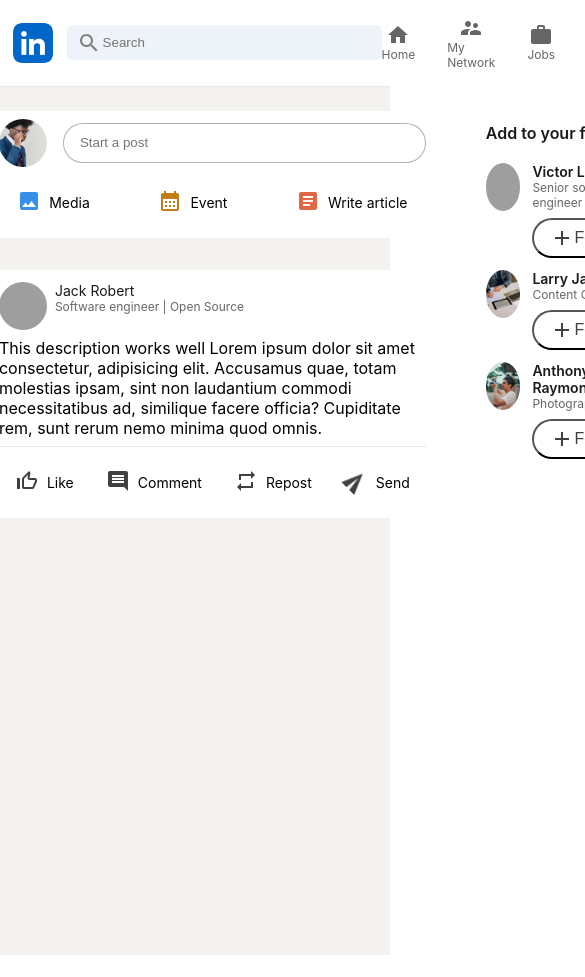
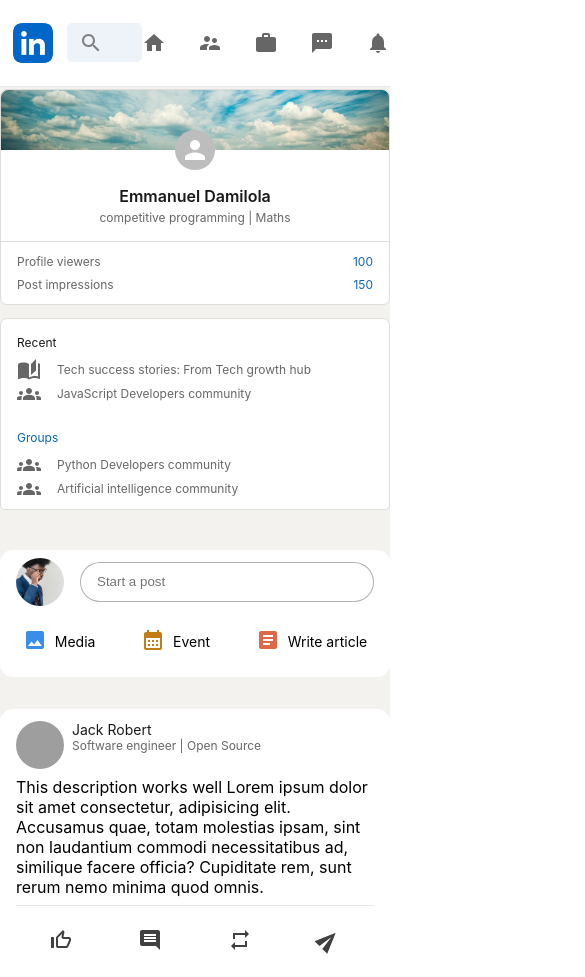
Before and after one commit to DAEM007/linkedIn-clone, a React (Create React App) app: page / in a window 390 px wide. Shown: the top 977 px of the page, 585 px wide, since content can reach past the window. Before the commit the page ends 955 px from the top, so only its background shows below. Built offline with nearby package versions, Linux system fonts and the light colour scheme; grey boxes are pictures that could not be loaded.

Commit message:
updates to linkedIn-clone

```diff
--- a/src/App.css
+++ b/src/App.css
@@ -7,9 +7,23 @@
 
 .app .app__body {
   max-width: 1128px;
+  margin-inline: auto;
   display: flex;
   justify-content: center;
   gap: 2rem;
   margin-top: 24px;
   height: 100vh;
 }
+
+@media (max-width: 576px) {
+  .app .app__body {
+    width: 100%;
+  }
+}
+
+@media (max-width: 768px) {
+  .app .app__body {
+    flex-direction: column;
+    margin-inline: 2.4rem;
+  }
+}
--- a/src/FeedOption.css
+++ b/src/FeedOption.css
@@ -18,3 +18,9 @@
 .share__box .send__icon {
   transform: rotate(-45deg);
 }
+
+@media (max-width: 768px) {
+  .share__box .reaction__text {
+    display: none;
+  }
+}
--- a/src/FeedOption.js
+++ b/src/FeedOption.js
@@ -1,13 +1,13 @@
 import React from "react";
 import "./FeedOption.css";
 
-export const FeedOption = ({ Icon, title, color, sendClass }) => {
+export const FeedOption = ({ Icon, title, color, classLabel, sendClass }) => {
   return (
     <div className="share__box">
       <div className={`icon__container ${sendClass && "send__icon"}`}>
         {Icon && <Icon style={{ color: color }} className="share__box__icon" />}
       </div>
-      <p>{title}</p>
+      <p className={`${classLabel && "reaction__text"}`}>{title}</p>
     </div>
   );
 };
--- a/src/Feeds.js
+++ b/src/Feeds.js
@@ -58,6 +58,7 @@
               Icon={option.icon}
               title={option.title}
               color={option.color}
+              classLabel={option.classLabel}
               sendClass={option.sendClass}
             />
           ))}
--- a/src/FeedsOptionData.js
+++ b/src/FeedsOptionData.js
@@ -29,21 +29,25 @@
     icon: ThumbUpOffAltIcon,
     title: "Like",
     color: "#000000bf",
+    classLabel: true,
   },
   {
     icon: CommentIcon,
     title: "Comment",
     color: "#000000bf",
+    classLabel: true,
   },
   {
     icon: RepeatIcon,
     title: "Repost",
     color: "#000000bf",
+    classLabel: true,
   },
   {
     icon: SendIcon,
     title: "Send",
     color: "#000000bf",
-    sendClass: "send-icon",
+    classLabel: true,
+    sendClass: true,
   },
 ];
--- a/src/Header.css
+++ b/src/Header.css
@@ -16,6 +16,7 @@
 }
 
 .header__left {
+  flex: 0.4;
   display: flex;
   align-items: center;
 }
@@ -28,10 +29,10 @@
 }
 
 .header__left .header__search {
+  width: 60%;
   display: flex;
   align-items: center;
-  padding: 10px;
-  padding-right: 100px;
+  padding: 12px;
   border-radius: 5px;
   height: 15px;
   background: #edf3f8;
@@ -45,8 +46,15 @@
 }
 
 .header__right {
+  flex: 0.6;
   display: flex;
   align-items: center;
   justify-content: center;
   gap: 2rem;
 }
+
+@media (max-width: 768px) {
+  .header__search input {
+    display: none;
+  }
+}
--- a/src/Header.js
+++ b/src/Header.js
@@ -24,6 +24,7 @@
               Icon={option.icon}
               avatar={option.avatar}
               title={option.title}
+              classLabel={option.classLabel}
             />
           ))}
         </div>
--- a/src/HeaderOption.css
+++ b/src/HeaderOption.css
@@ -25,3 +25,13 @@
   font-size: 12px;
   font-weight: 400;
 }
+
+@media (max-width: 768px) {
+  .headerOption.me {
+    display: none;
+  }
+
+  .headerOption__title {
+    display: none;
+  }
+}
--- a/src/HeaderOption.js
+++ b/src/HeaderOption.js
@@ -1,9 +1,9 @@
 import React from "react";
 import "./HeaderOption.css";
 
-function HeaderOption({ Icon, title, avatar }) {
+function HeaderOption({ Icon, title, avatar, classLabel }) {
   return (
-    <div className="headerOption">
+    <div className={`headerOption ${classLabel && "me"}`}>
       {avatar && <img className="headerOption__avatar" src={avatar} alt="" />}
       {Icon && <Icon className="headerOption__icon" />}
       <h3 className="headerOption__title">{title}</h3>
--- a/src/HeaderOptionData.js
+++ b/src/HeaderOptionData.js
@@ -29,5 +29,6 @@
   {
     avatar: Avatar,
     title: "Me",
+    classLabel: true,
   },
 ];
--- a/src/Sidebar.css
+++ b/src/Sidebar.css
@@ -1,5 +1,5 @@
 .sidebar {
-  max-width: 225px;
+  /* max-width: 225px; */
   position: sticky;
   top: 80px;
   flex: 0.2;
@@ -33,15 +33,12 @@
 }
 
 .sidebar__author img {
-  border-top-left-radius: 7px;
-  border-top-right-radius: 7px;
-}
-
-.sidebar__author img {
   width: 100%;
   height: 60px;
   object-fit: cover;
   margin-bottom: -20px;
+  border-top-left-radius: 7px;
+  border-top-right-radius: 7px;
 }
 
 .sidebar__author .author__bio {
@@ -141,3 +138,15 @@
   overflow: hidden;
   text-overflow: ellipsis;
 }
+
+@media (max-width: 768px) {
+  .sidebar {
+    position: static;
+  }
+}
+
+@media (min-width: 768px) {
+  .sidebar {
+    max-width: 225px;
+  }
+}
--- a/src/Widget.css
+++ b/src/Widget.css
@@ -69,3 +69,9 @@
   outline: none;
   background: none;
 }
+
+@media (max-width: 992px) {
+  .widget__container {
+    display: none;
+  }
+}
```
